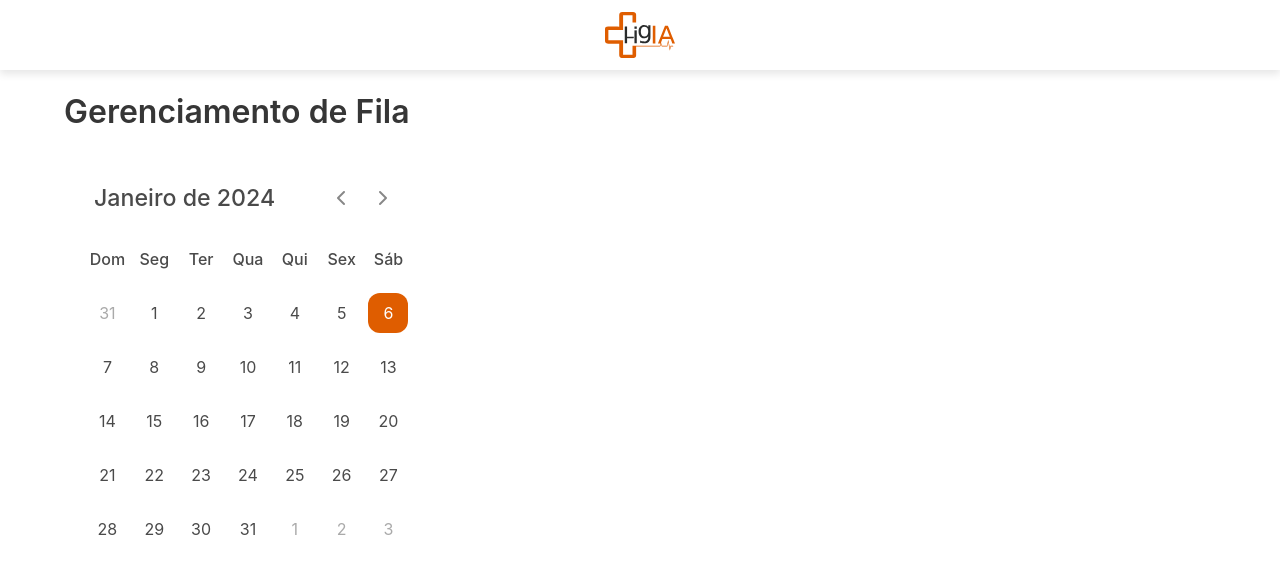
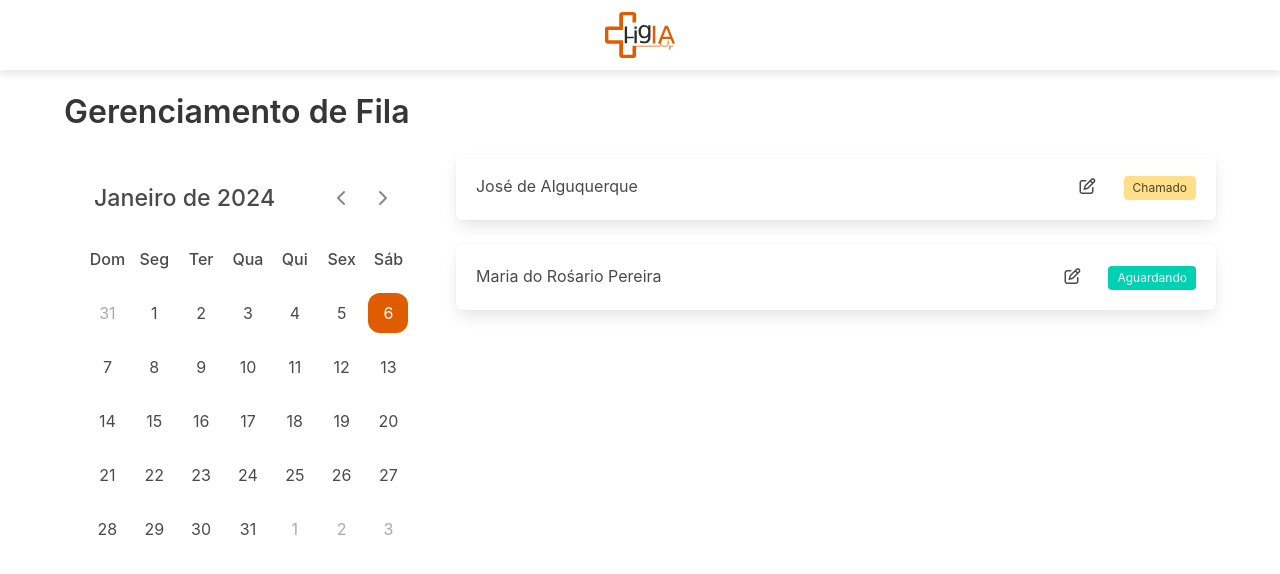
Before and after one commit to FelisbertoBastos/queue-management-system-frontend, a React (Vite) app: page / in a window 1280 px wide. Shown: the top 574 px of the page. Built offline with nearby package versions, Linux system fonts and the light colour scheme.

Commit message:
add appointment list initial setup

```diff
--- /dev/null
+++ b/src/components/appointments/appointment-item.tsx
@@ -0,0 +1,28 @@
+import { AppointmentStatus as AppointmentStatusEnum } from "../../model/appointment-status";
+import { AppointmentStatus } from "./appointment-status";
+
+interface AppointmentItemProps {
+  patientName: string;
+  status: AppointmentStatusEnum;
+}
+
+export const AppointmentItem = ({
+  patientName,
+  status,
+}: AppointmentItemProps) => {
+  return (
+    <div className="box">
+      <div className="columns">
+        <div className="column">{patientName}</div>
+        <div className="column is-narrow">
+          <span className="icon">
+            <i className="far fa-edit"></i>
+          </span>
+        </div>
+        <div className="column is-narrow">
+          <AppointmentStatus status={status} />
+        </div>
+      </div>
+    </div>
+  );
+};
--- /dev/null
+++ b/src/components/appointments/appointment-list.tsx
@@ -0,0 +1,29 @@
+import { AppointmentStatus } from "../../model/appointment-status";
+import { AppointmentItem } from "./appointment-item";
+
+const appointments = [
+  {
+    id: 1,
+    patient: { name: "José de Alguquerque", age: 84, gender: "M" },
+    status: AppointmentStatus.CALLED,
+  },
+  {
+    id: 2,
+    patient: { name: "Maria do Rośario Pereira", age: 38, gender: "F" },
+    status: AppointmentStatus.WAITING,
+  },
+];
+
+export const AppointmentList = () => {
+  return (
+    <div>
+      {appointments.map((item) => (
+        <AppointmentItem
+          key={item.id}
+          patientName={item.patient.name}
+          status={item.status}
+        />
+      ))}
+    </div>
+  );
+};
--- /dev/null
+++ b/src/components/appointments/appointment-status.tsx
@@ -0,0 +1,35 @@
+import { AppointmentStatus as AppointmentStatusEnum } from "../../model/appointment-status";
+
+interface AppointmentStatusProps {
+  status: AppointmentStatusEnum;
+}
+
+export const AppointmentStatus = ({ status }: AppointmentStatusProps) => {
+  let tagClass = "tag ";
+  let tegText = "";
+
+  switch (status) {
+    case AppointmentStatusEnum.WAITING:
+      tagClass += "is-primary";
+      tegText = "Aguardando";
+      break;
+    case AppointmentStatusEnum.CANCELED:
+      tagClass += "is-danger";
+      tegText = "Cancelado";
+      break;
+    case AppointmentStatusEnum.CALLED:
+      tagClass += "is-warning";
+      tegText = "Chamado";
+      break;
+    case AppointmentStatusEnum.IN_CARE:
+      tagClass += "is-link";
+      tegText = "Em atendimento";
+      break;
+    case AppointmentStatusEnum.COMPLITED:
+      tagClass += "is-success";
+      tegText = "Concluído";
+      break;
+  }
+
+  return <span className={tagClass}>{tegText}</span>;
+};
--- /dev/null
+++ b/src/model/appointment-status.ts
@@ -0,0 +1,7 @@
+export enum AppointmentStatus {
+  WAITING,
+  CANCELED,
+  CALLED,
+  IN_CARE,
+  COMPLITED,
+}
--- a/src/pages/queue-management/Home.tsx
+++ b/src/pages/queue-management/Home.tsx
@@ -1,10 +1,12 @@
 import { Calendar } from "../../components/calendar";
+import { AppointmentList } from "../../components/appointments/appointment-list";
 import { Topbar } from "../../components/topbar";
 
 export const Home = () => {
   return (
     <>
       <Topbar />
+
       <div className="container mt-4">
         <h1 className="title">Gerenciamento de Fila</h1>
 
@@ -12,7 +14,9 @@ export const Home = () => {
           <div className="column is-4">
             <Calendar />
           </div>
-          <div className="column"></div>
+          <div className="column">
+            <AppointmentList />
+          </div>
         </div>
       </div>
     </>
```
